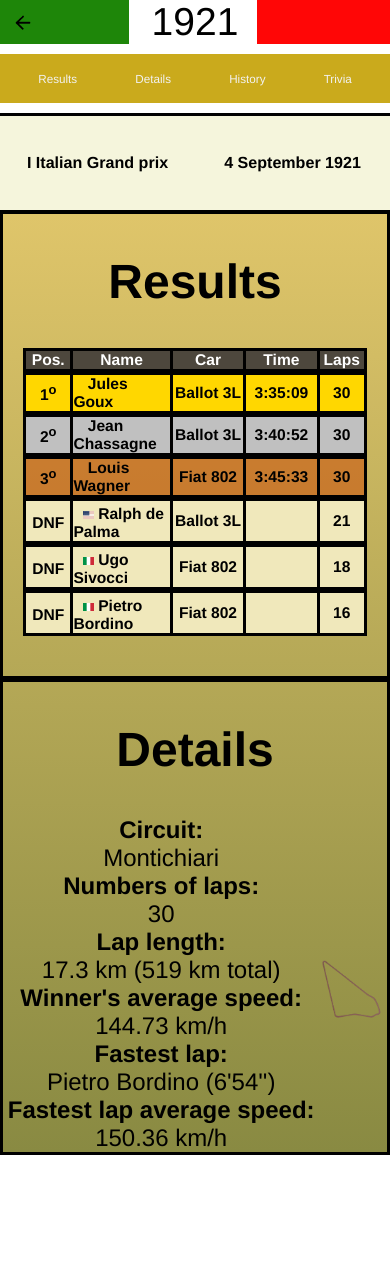
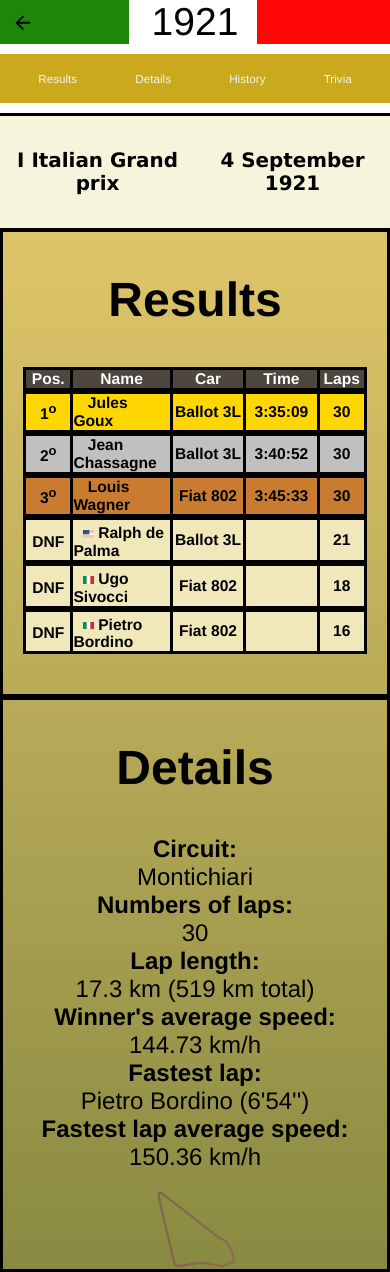
Before and after one commit to Simo2108/Simo2108.github.io, a plain HTML site: page 1921.html in a window 390 px wide. Before the commit the page ends 1155 px from the top, so only its background shows below. Drawn offline with Linux system fonts and the light colour scheme.

Commit message:
Add files via upload

```diff
--- a/1921.html
+++ b/1921.html
@@ -23,8 +23,8 @@
   </div>
 
   <div class="gpnumbercontainer">
-    <div class="gpnumber"><h6>I Italian Grand prix</h6>  </div>
-    <div class="gpnumber"><h6>4 September 1921</h6>  </div>
+    <div class="gpnumber"><h5>I Italian Grand prix</h5>  </div>
+    <div class="gpnumber"><h5>4 September 1921</h5>  </div>
   </div>
 
   <div class="supercontainer">
--- a/styles.css
+++ b/styles.css
@@ -1,6 +1,14 @@
 * {
     box-sizing: border-box;
   }
+
+
+  body {
+    background: linear-gradient(to bottom, rgb(235, 203, 64), rgb(66, 63, 24) );
+    font-family: Helvetica, sans-serif;
+  }
+
+
 
 body{
     margin: 0%;
@@ -30,6 +38,7 @@ header {
   font-size: 200%;
   margin: 0.5cm;
   padding: 1cm;
+  border-radius: 10px;
 }
 
 .presentation2 {
@@ -39,6 +48,8 @@ header {
   font-size: 200%;
   margin: 0.5cm;
   padding: 1cm;
+  border-radius: 10px;
+
 }
 
 .flag {
@@ -131,13 +142,6 @@ a {
   font-size: 3vw;
   border-radius: 50%;
 }
-
-
-/* Set a background color */
-body {
-    background: linear-gradient(to bottom, rgb(235, 203, 64), rgb(66, 63, 24) );
-    font-family: Helvetica, sans-serif;
-  }
 
   /* The actual timeline (the vertical ruler) */
   .timeline {
--- a/styles2.css
+++ b/styles2.css
@@ -7,7 +7,6 @@
 
 body {
   background: linear-gradient(to bottom, rgb(245, 238, 206), rgb(159, 160, 78) );
-  font-family: Helvetica, sans-serif;
 }
 
 .supercontainer {
@@ -24,6 +23,7 @@ body {
 
 .gpnumber {
   text-align: center;
+  font-family: Verdana, Geneva, Tahoma, sans-serif;
   font-size: 150%;
   border-top: solid 3px black;
   border-bottom: solid 3px black;
@@ -146,6 +146,12 @@ body {
 
 /* Details */
 
+.detailscontainer {
+  display: flex;
+  align-items: center;
+  justify-content: space-evenly;
+}
+
 .lap {
   display: flex;
   flex-direction: column;
@@ -154,11 +160,11 @@ body {
   text-align: center;
 }
 
-.detailscontainer {
-  display: flex;
-  align-items: center;
-  justify-content: space-evenly;
+.brescia {
+  height: 20vw;
+  margin-top: 20px;
 }
+
 
 /* Add a black background color to the top navigation */
 .topnav {
@@ -220,6 +226,12 @@ body {
       font-size: 4vw;
     }
 
+    .detailscontainer {
+      display: flex;
+      flex-direction: column;
+    }
+
+
     .supercontainer {
       width: 100%;
       margin: auto;
```
